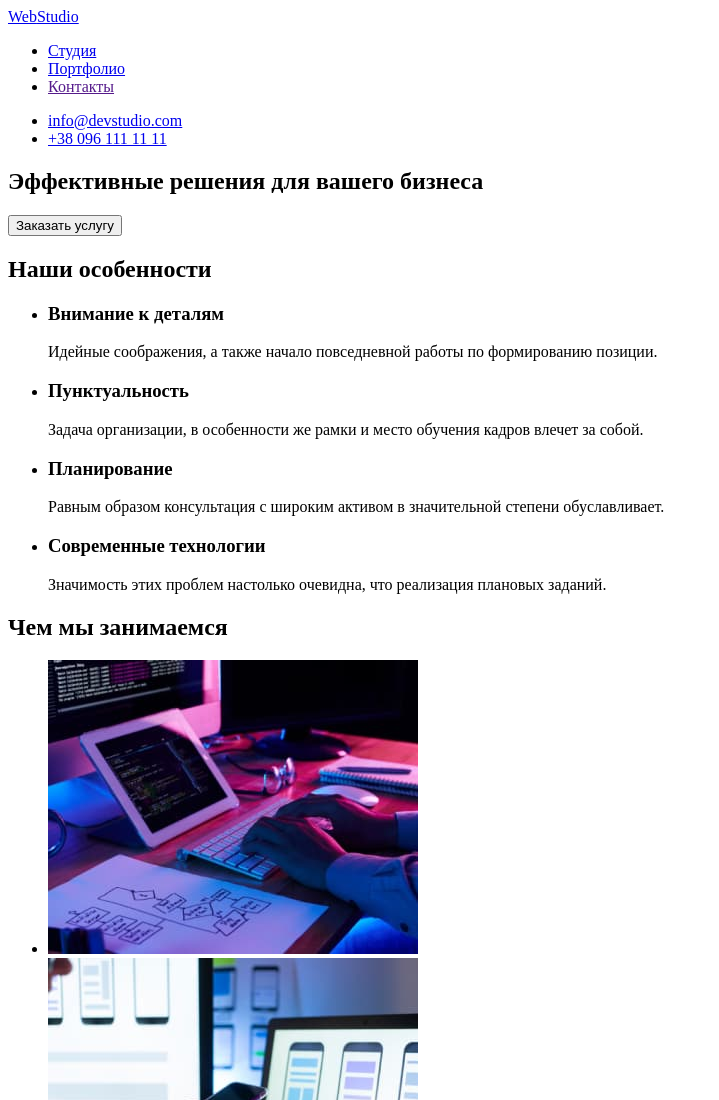
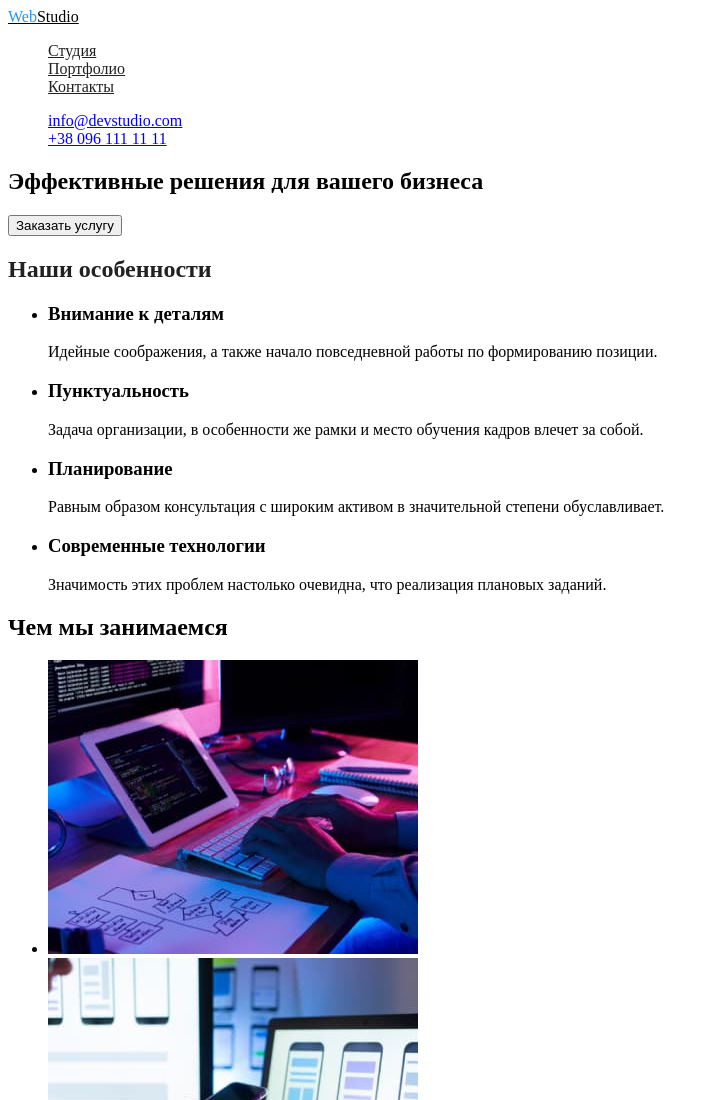
Before and after one commit to ZhukovVitaliy/goit-markup-hw, a plain HTML site: page index.html in a window 1280 px wide. Shown: the top 1100 px of the page, without its empty margins (0-719 px from the left). Drawn offline with Linux system fonts and the light colour scheme.

Commit message:
Оформление текста

```diff
--- a/css/styles.css
+++ b/css/styles.css
@@ -0,0 +1,46 @@
+/* цвет основного текста #212121
+вторичный цвет текста #757575
+
+основноий белый #FFFFFF
+акцент #2196F3
+
+черный лого #000000
+адрес в футере rgba(255, 255, 255, 0.6)
+
+bgc футера #2F303A
+вторичный цвет фона #F5F4FA
+
+
+*/
+
+body {
+  background-color: #ffffff;
+}
+
+.list {
+  list-style: none;
+}
+
+.logo {
+  color: #000000;
+}
+.accent-logo {
+  color: #2196f3;
+}
+
+/* site nav */
+
+.site-nav .link {
+  color: #212121;
+}
+
+.site-nav .link:hover,
+.site-nav .link:focus {
+  color: #2196f3;
+}
+
+/* section */
+
+.section-title {
+  color: #212121;
+}
--- a/index.html
+++ b/index.html
@@ -5,20 +5,23 @@
     <meta http-equiv="X-UA-Compatible" content="IE=edge" />
     <meta name="viewport" content="width=device-width, initial-scale=1.0" />
     <title>goit-markup-hw-02</title>
+    <link rel="stylesheet" href="./css/styles.css" />
   </head>
   <body>
     <header>
       <nav>
-        <a href="./index.html"><span>Web</span>Studio</a>
+        <a href="./index.html" class="logo"
+          ><span class="accent-logo">Web</span>Studio</a
+        >
 
-        <ul>
-          <li><a href="./">Студия</a></li>
-          <li><a href="./portfolio.html">Портфолио</a></li>
-          <li><a href="">Контакты</a></li>
+        <ul class="site-nav list">
+          <li><a href="./ " class="link">Студия</a></li>
+          <li><a href="./portfolio.html" class="link">Портфолио</a></li>
+          <li><a href="" class="link">Контакты</a></li>
         </ul>
       </nav>
 
-      <ul>
+      <ul class="list">
         <li><a href="mailto:info@devstudio.com">info@devstudio.com</a></li>
         <li><a href="tel:+380961111111">+38 096 111 11 11</a></li>
       </ul>
@@ -31,8 +34,8 @@
       </section>
 
       <!-- Особенности  -->
-      <section>
-        <h2>Наши особенности</h2>
+      <section class="section">
+        <h2 class="section-title">Наши особенности</h2>
 
         <ul>
           <li>
@@ -72,21 +75,21 @@
         <ul>
           <li>
             <img
-              src="/images/1.jpg"
+              src="./images/1.jpg"
               alt="разработака десктопных приложений"
               width="370"
             />
           </li>
           <li>
             <img
-              src="/images/2.jpg"
+              src="./images/2.jpg"
               alt="разработака мобильных приложений"
               width="370"
             />
           </li>
           <li>
             <img
-              src="/images/3.jpg"
+              src="./images/3.jpg"
               alt="разработака планшетных приложений"
               width="370"
             />
@@ -99,22 +102,22 @@
         <h2>Наша команда</h2>
         <ul>
           <li>
-            <img src="/images/card-1.jpg" alt="Игорь Демьяненко" width="270" />
+            <img src="./images/card-1.jpg" alt="Игорь Демьяненко" width="270" />
             <h3>Игорь Демьяненко</h3>
             <p>Product Designer</p>
           </li>
           <li>
-            <img src="/images/card-2.jpg" alt="Ольга Репина" width="270" />
+            <img src="./images/card-2.jpg" alt="Ольга Репина" width="270" />
             <h3>Ольга Репина</h3>
             <p>Frontend Developer</p>
           </li>
           <li>
-            <img src="/images/card-3.jpg" alt="Николай Тарасов" width="270" />
+            <img src="./images/card-3.jpg" alt="Николай Тарасов" width="270" />
             <h3>Николай Тарасов</h3>
             <p>Marketing</p>
           </li>
           <li>
-            <img src="/images/card-4.jpg" alt="Михаил Ермаков" width="270" />
+            <img src="./images/card-4.jpg" alt="Михаил Ермаков" width="270" />
             <h3>Михаил Ермаков</h3>
             <p>UI Designer</p>
           </li>
```
